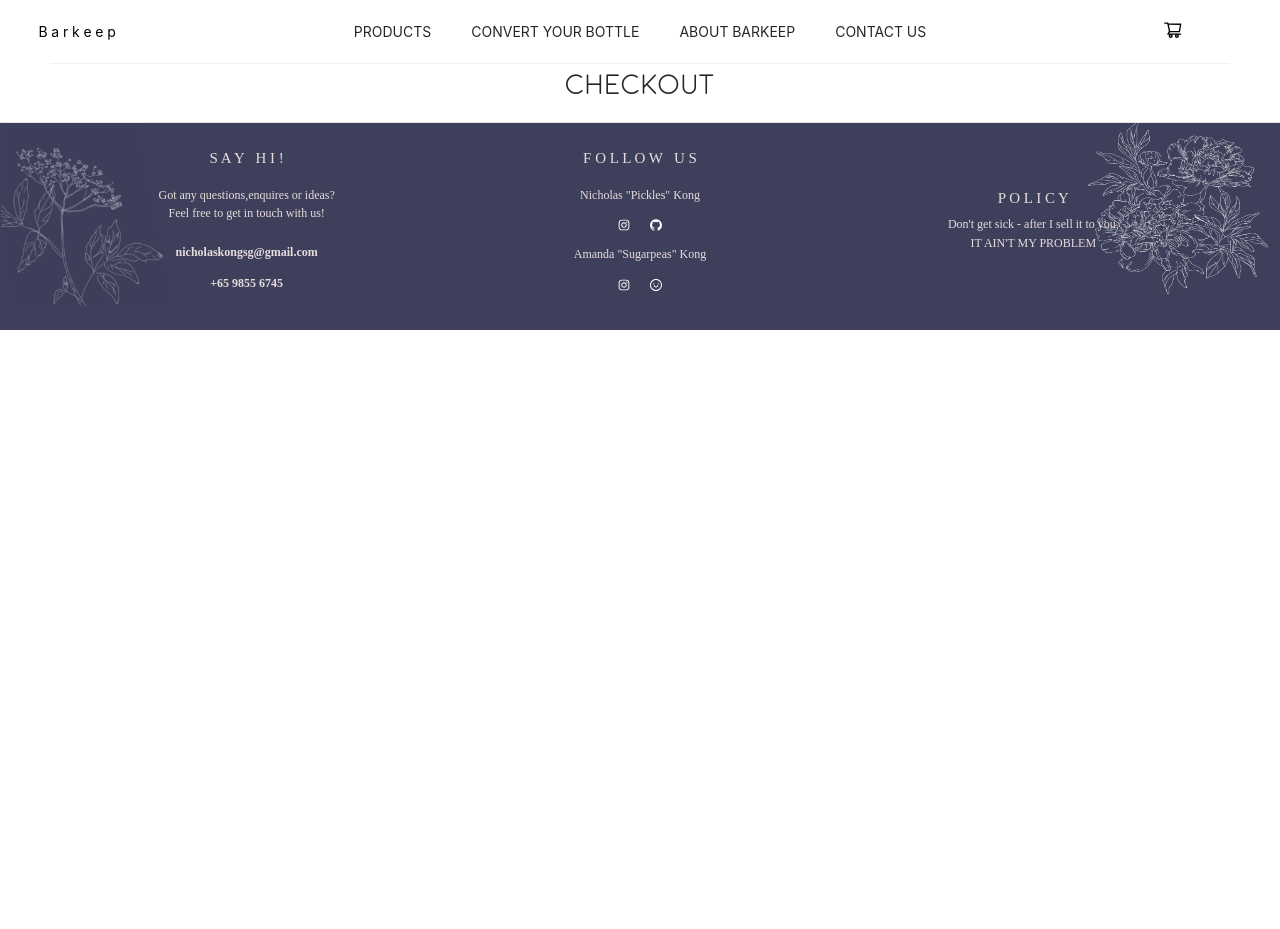
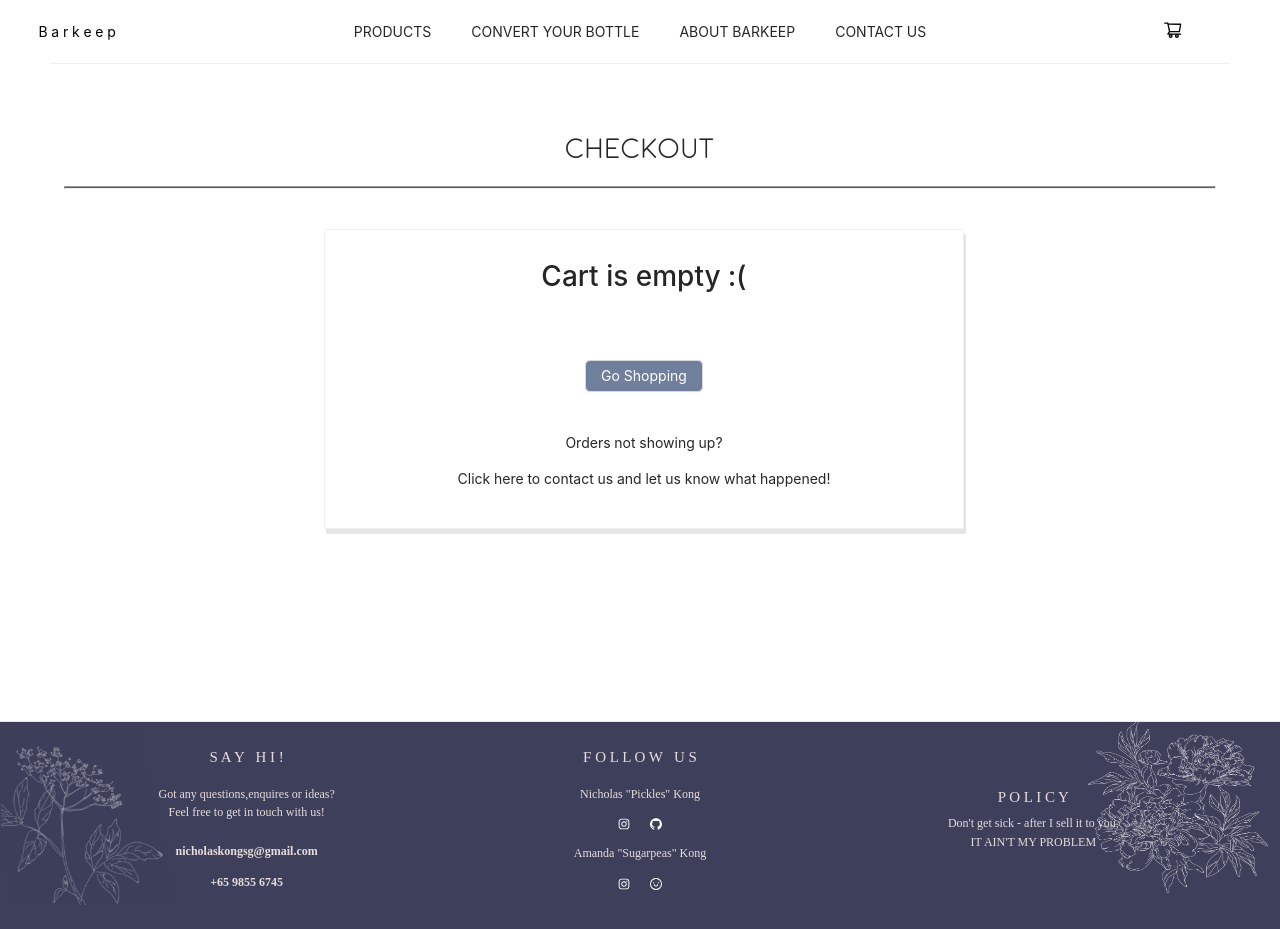
Before and after one commit to nicholaspickles/barkeep, a React (Create React App) app: page /checkout in a window 1280 px wide. Before the commit the page ends 800 px from the top, so only its background shows below. Built offline with nearby package versions, Linux system fonts and the light colour scheme.

Commit message:
added checkout page

```diff
--- a/src/components/Checkout.tsx
+++ b/src/components/Checkout.tsx
@@ -1,27 +1,83 @@
 import React from "react";
 
-import { GeneralHeader } from "../styles";
+import {
+  GeneralWrapper,
+  GeneralHeader,
+  AddToCart,
+  CheckoutImage,
+} from "../styles";
+import { Card, Row, Col } from "antd";
 import { makeNeat } from "../shared/helperFunctions";
+import { useHistory } from "react-router-dom";
 
 //REDUX
 import { ApplicationState } from "../redux/store";
 import { useSelector } from "react-redux";
 
 const Checkout = () => {
+  const history = useHistory();
   const ordered = useSelector(
     (state: ApplicationState) => state.cart.itemsInCart
   );
   const finalArr = makeNeat(ordered);
 
   return (
-    <div>
+    <GeneralWrapper style={{ marginBottom: "24vh" }}>
       <GeneralHeader>Checkout</GeneralHeader>
-      {finalArr.map((o) => (
-        <p>
-          {o.name}, {o.price}, {o.quantity}
-        </p>
-      ))}
-    </div>
+      <hr
+        style={{
+          marginRight: "5%",
+          marginLeft: "5%",
+          marginBottom: "5vh",
+          backgroundColor: "#5C5C5C",
+          height: "1px",
+        }}
+      />
+      <Row gutter={[16, 32]}>
+        <Col span={12} offset={6}>
+          <Card
+            style={{
+              textAlign: "center",
+              width: "50vw",
+              boxShadow: "2px 5px #E5E5E5",
+            }}
+          >
+            {ordered.length > 0 ? (
+              finalArr.map((o) => (
+                <Row style={{ marginTop: "2vh" }}>
+                  <Col span={8}>
+                    <CheckoutImage src={o.image} />
+                  </Col>
+                  <Col span={8} style={{ marginTop: "2vh" }}>
+                    {o.quantity} x {o.name}
+                  </Col>
+                  <Col span={8} style={{ marginTop: "2vh" }}>
+                    ${o.quantity * o.price}
+                  </Col>
+                </Row>
+              ))
+            ) : (
+              <div>
+                <h1>Cart is empty :(</h1>
+                <br />
+                <br />
+                <AddToCart onClick={() => history.push("/products")}>
+                  Go Shopping
+                </AddToCart>
+                <br />
+                <p style={{ marginTop: "5vh" }}>Orders not showing up?</p>
+                <p
+                  onClick={() => history.push("/contact")}
+                  style={{ cursor: "pointer" }}
+                >
+                  Click here to contact us and let us know what happened!
+                </p>
+              </div>
+            )}
+          </Card>
+        </Col>
+      </Row>
+    </GeneralWrapper>
   );
 };
 
--- a/src/components/FooterComponent.tsx
+++ b/src/components/FooterComponent.tsx
@@ -128,9 +128,6 @@
       <Footer
         style={{
           borderTop: "1px solid #e8e8e8",
-          left: 0,
-          bottom: 0,
-          width: "100%",
           height: "30%",
           backgroundColor: "#3E3F5A",
           textAlign: "center",
--- a/src/styles.js
+++ b/src/styles.js
@@ -5,6 +5,7 @@
 //GLOBAL
 export const GeneralWrapper = styled.div`
     margin-top: 5%;
+    width:100%
 `
 export const GeneralHeader = styled.h1`
     text-align: center;
@@ -133,10 +134,13 @@
 
 export const AddToCart = styled(Button)`
     background-color: #707F9C;
+    border-radius: 5px;
+    color:white;
     margin-top : 4px;
     transition: all 0.5s;
     &:hover {
         background-color:#42C7F5;
+        color:white;
         transform:scale(1.1);
     }
 `
@@ -186,3 +190,9 @@
     height: 191px;
     width:auto;
 `
+
+//CHECKOUT
+export const CheckoutImage = styled.img`
+    height:50px;
+    width:auto;
+`
```
